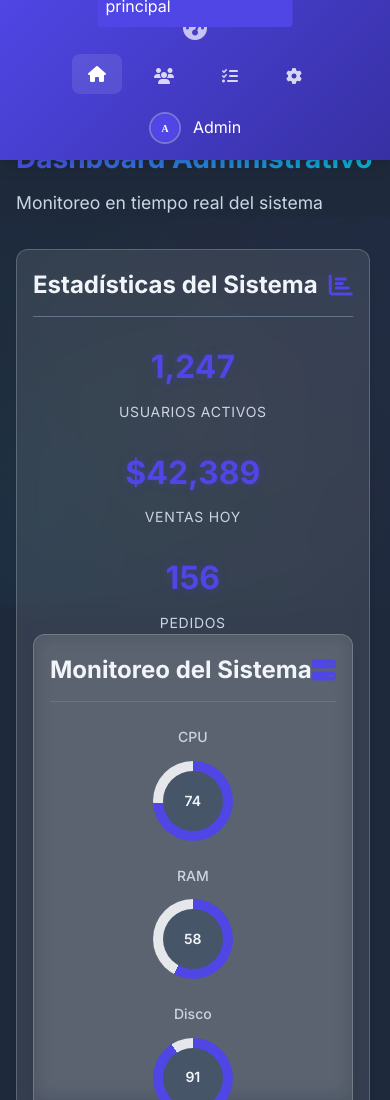
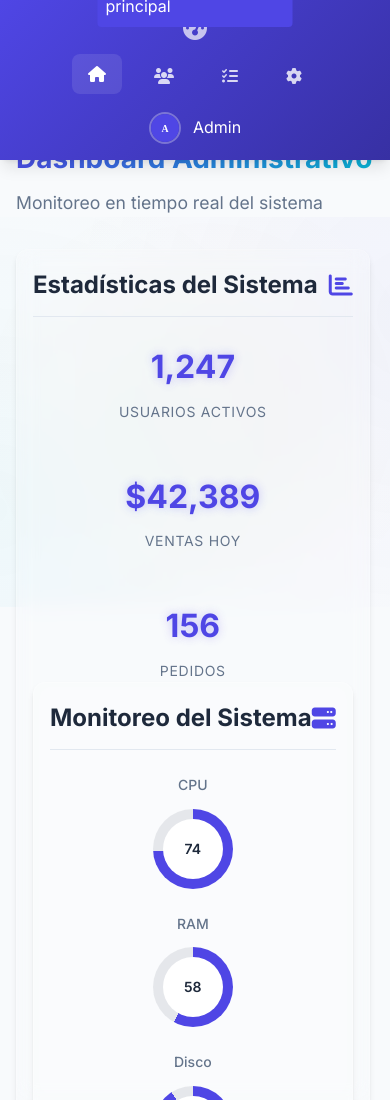
Before and after one commit to luciabz/Dashboard-Administrativo, a plain HTML site: page index.html in a window 390 px wide. Shown: the top 1100 px of the page. Drawn offline with Linux system fonts and the dark colour scheme.

Commit message:
Ajustar estilos de widgets: aumentar el ancho mínimo y el espacio entre elementos; eliminar mejoras en el modo oscuro.

```diff
--- a/style.css
+++ b/style.css
@@ -1084,12 +1084,12 @@ html {
     }
 
     .widget {
-        min-width: 300px;
+        min-width: 500px;
     }
 
     .stats-container {
         flex-direction: column;
-        gap: 1.5rem;
+        gap: 3rem;
     }
 
     .monitoring-grid {
@@ -1859,22 +1859,6 @@ figure[role="img"]:hover {
     border-color: var(--primary-color);
 }
 
-/* Mejoras en el modo oscuro */
-@media (prefers-color-scheme: dark) {
-    :root {
-        --bg-primary: #1e293b;
-        --bg-secondary: #334155;
-        --bg-card: #475569;
-        --text-primary: #f1f5f9;
-        --text-secondary: #cbd5e1;
-        --border-color: #64748b;
-    }
-
-    .timeline-item::before {
-        background: var(--secondary-color);
-    }
-}
-
 /* Validación de formularios y controles */
 button[type="button"] {
     cursor: pointer;
```
